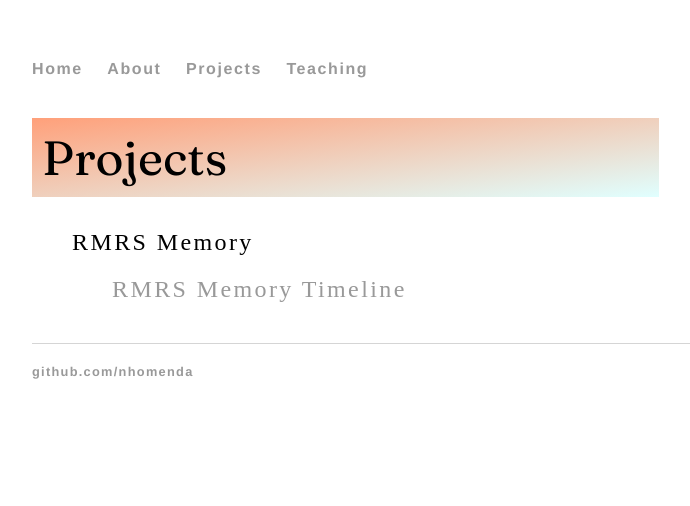
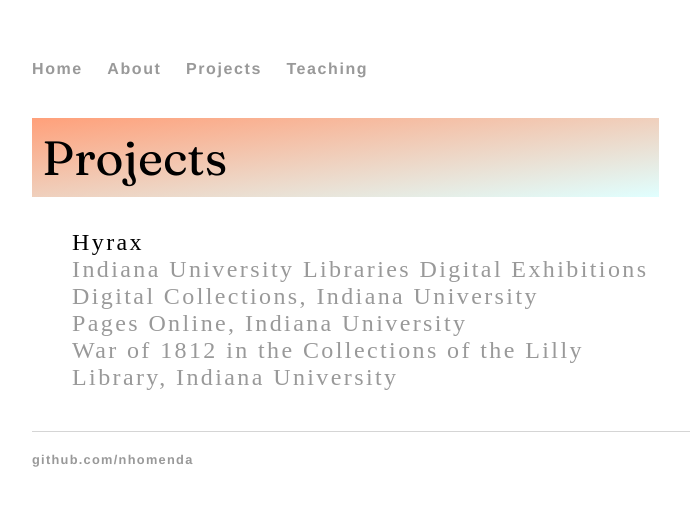
Before and after one commit to nhomenda/nhomenda.github.io, a Jekyll site: the page built from projects/index.html, in a window 1280 px wide. Shown: the top 506 px of the page, without its empty margins (160-850 px from the left). Built offline with Jekyll 4.4.1, drawn with Linux system fonts in a browser that asks for light colours.

Commit message:
Update index.html

```diff
--- a/projects/index.html
+++ b/projects/index.html
@@ -5,9 +5,9 @@ title: Projects
 
 <h1>{{ page.title }}</h1>
 	<ul class="posts">
-      <li>RMRS Memory
-	<ul>
-	  <li><a href="/projects/rmrs.html" title="RMRS Memory Timeline">RMRS Memory Timeline</a></li>
-	</ul>
-      </li>
-  </ul>
+		<li>Hyrax</li>
+		<li><a href="https://collections.libraries.indiana.edu/iulibraries" title="Indiana University Libraries Digital Exhibitions">Indiana University Libraries Digital Exhibitions</a></li>
+		<li><a href="https://digitalcollections.iu.edu/" title="Digital Collections, Indiana University">Digital Collections, Indiana University</a></li>
+		<li><a href="https://pages.dlib.indiana.edu/" title="Pages Online, Indiana University">Pages Online, Indiana University</a></li>
+		<li><a href="https://collections.libraries.indiana.edu/warof1812/" title="War of 1812 in the Collections of the Lilly Library, Indiana University">War of 1812 in the Collections of the Lilly Library, Indiana University</a></li>
+ 	 </ul>
```
